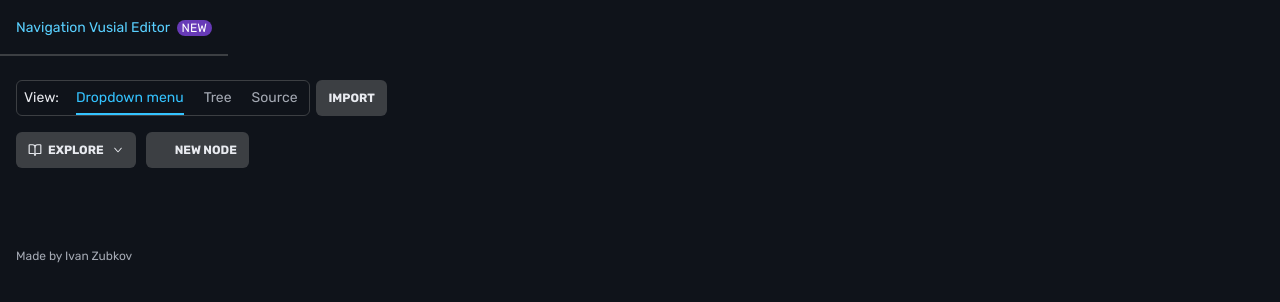
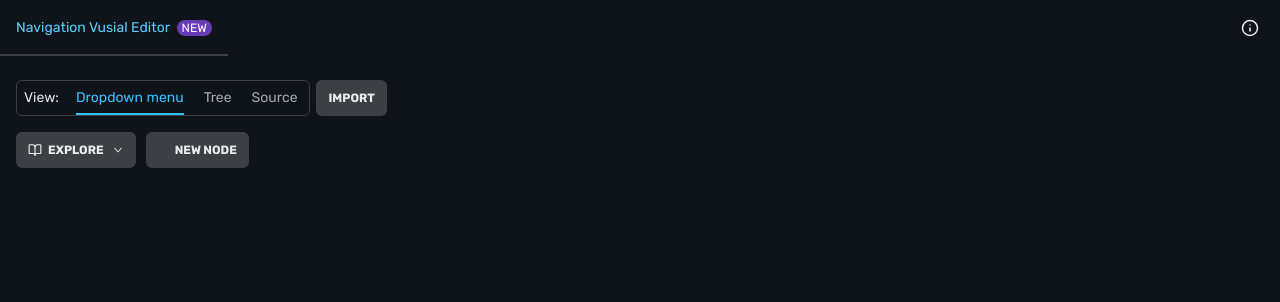
Before and after one commit to thundiverter/fandom-tools-old, a React (Vite) app: page / in a window 1280 px wide. Shown: the top 302 px of the page. Built offline with nearby package versions, Linux system fonts and the light colour scheme; some icons are missing.

Commit message:
"About tool" drawer
Added the "About tool" drawer that contains the description of a current tool.

Removed footer. Moved text from the footer to the drawer.

Edited the README.md file.

```diff
--- a/src/App.jsx
+++ b/src/App.jsx
@@ -13,7 +13,6 @@ function App() {
       <main>
         { active === "Navigation" && <NavigationEditorView /> }
       </main>
-      <Footer />
     </>
   )
 }
--- /dev/null
+++ b/src/components/aboutDrawer/AboutDrawer.jsx
@@ -0,0 +1,32 @@
+import { Drawer, ButtonToolbar, Button, Placeholder, Text } from 'rsuite';
+
+const navboxInfo = {
+    title: "Navbox Visual Editor",
+    description: [
+        { text: "A visual editor for navigation menu for your wiki. Make one from scratch (or import), get source code, copy it and then paste to the " },
+        { text: "MediaWiki:Wiki-navigation", color: "blue", bold: true },
+        { text: " page of your wiki." },
+    ]
+}
+
+export default function AboutDrawer({ view, open, handleClose }) {
+    return (<Drawer open={open} onClose={handleClose} size="xs">
+        <Drawer.Header>
+            <Drawer.Title>{ navboxInfo.title }</Drawer.Title>
+            <Drawer.Actions>
+                <Button
+                    as="a"
+                    href="https://github.com/thundiverter/fandom-tools"
+                    target="_blank"
+                >GitHub</Button>
+            </Drawer.Actions>
+        </Drawer.Header>
+        <Drawer.Body>
+            { navboxInfo.description.map((el, index) => <Text key={index} as={el.bold ? "b" : "span"} color={el.color || "white"}>{ el.text }</Text>) }
+            <hr />
+            <Text muted size="sm">
+                Made by <a href="https://thundiverter.github.io" target="_blank">Ivan Zubkov</a>
+            </Text>
+        </Drawer.Body>
+    </Drawer>)
+}
--- a/src/components/footer/Footer.jsx
+++ /dev/null
@@ -1,12 +0,0 @@
-import { Text } from "rsuite"
-import "./style.css"
-
-export default function Footer() {
-    return (
-    <footer>
-        <Text muted>
-            Made by <a href="https://thundiverter.github.io" target="_blank">Ivan Zubkov</a>
-        </Text>
-    </footer>
-    )
-}
--- a/src/components/footer/style.css
+++ /dev/null
@@ -1,7 +0,0 @@
-footer {
-    margin-top: 5rem;
-    font-size: .75rem;
-}
-footer a {
-    color: inherit;
-}
--- a/src/components/header/Header.jsx
+++ b/src/components/header/Header.jsx
@@ -1,17 +1,35 @@
-import { Nav, Navbar, Badge } from 'rsuite';
+import { Nav, Navbar, Badge, Tooltip, Whisper } from 'rsuite';
 import CogIcon from '@rsuite/icons/legacy/Cog';
+import { InfoIcon } from 'lucide-react';
+import { useState } from 'react';
+import AboutDrawer from '../aboutDrawer/AboutDrawer';
 
 export default function Header({ active, setActive }) {
-    return (<div style={{ position: "fixed", top: "0", left: "0", right: "0", backgroundColor: "#0F131A" }}>
+    // 'about' drawer
+    const [aboutDrawerState, setAboutDrawerState] = useState(false);
+    const handleOpenAboutDrawer = () => setAboutDrawerState(true);
+    const handleCloseAboutDrawer = () => setAboutDrawerState(false);
+
+    return (<>
+        <div style={{ position: "fixed", top: "0", left: "0", right: "0", backgroundColor: "#0F131A" }}>
             <Navbar appearance="none">
                 <Nav appearance="subtle" activeKey={active} onSelect={setActive}>
                     <Nav.Item eventKey="Navigation">Navigation Vusial Editor &nbsp; <Badge color="violet" content="NEW" /></Nav.Item>
                     {/* <Nav.Item eventKey="News">Advanced Infobox Builder</Nav.Item>
                     <Nav.Item eventKey="Navbox">Navbox Builder</Nav.Item> */}
                 </Nav>
-            {/* <Nav pullRight>
-                <Nav.Item icon={<CogIcon />}>Wiki Settings</Nav.Item>
-            </Nav> */}
+                <Nav pullRight>
+
+                    <Whisper placement="left" controlId="control-id-focus" trigger="hover" speaker={<Tooltip>About this tool</Tooltip>}>
+                        <Nav.Item icon={<InfoIcon size="18" />} onClick={handleOpenAboutDrawer}></Nav.Item>
+                    </Whisper>
+                    {/* <Nav.Item icon={<CogIcon />}>Wiki Settings</Nav.Item> */}
+                </Nav>
             </Navbar>
-    </div>)
+        </div>
+        <AboutDrawer
+            open={aboutDrawerState}
+            handleClose={handleCloseAboutDrawer}
+        />
+    </>)
 }
```
Also changed, not shown: 2 other files (tests, documents, lock files or other folders). Lines whose indentation alone changed are shown as unchanged.
